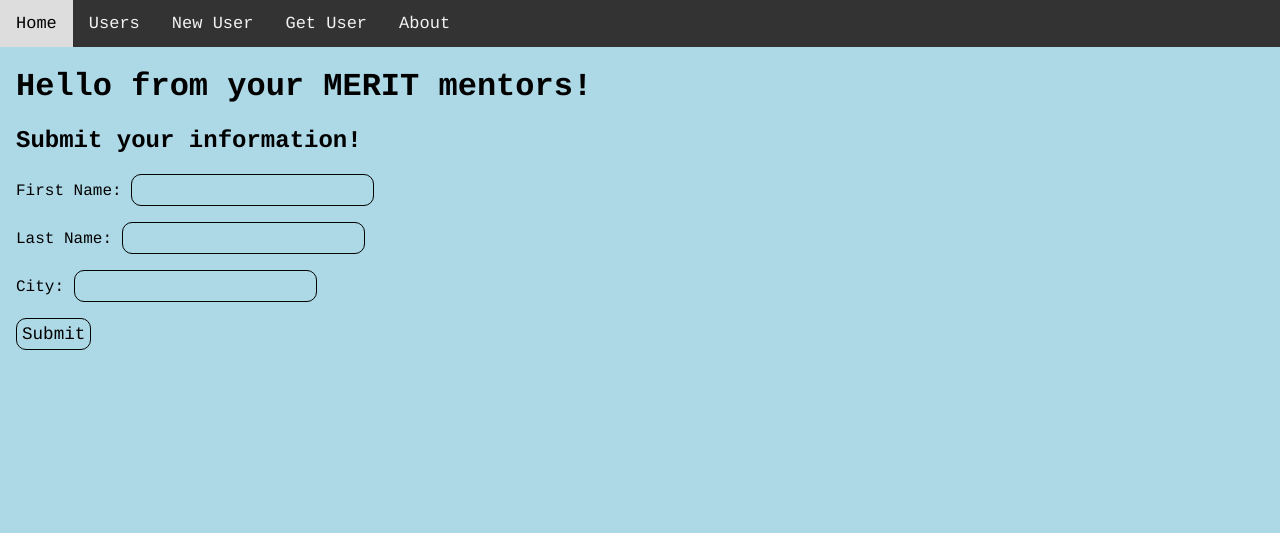
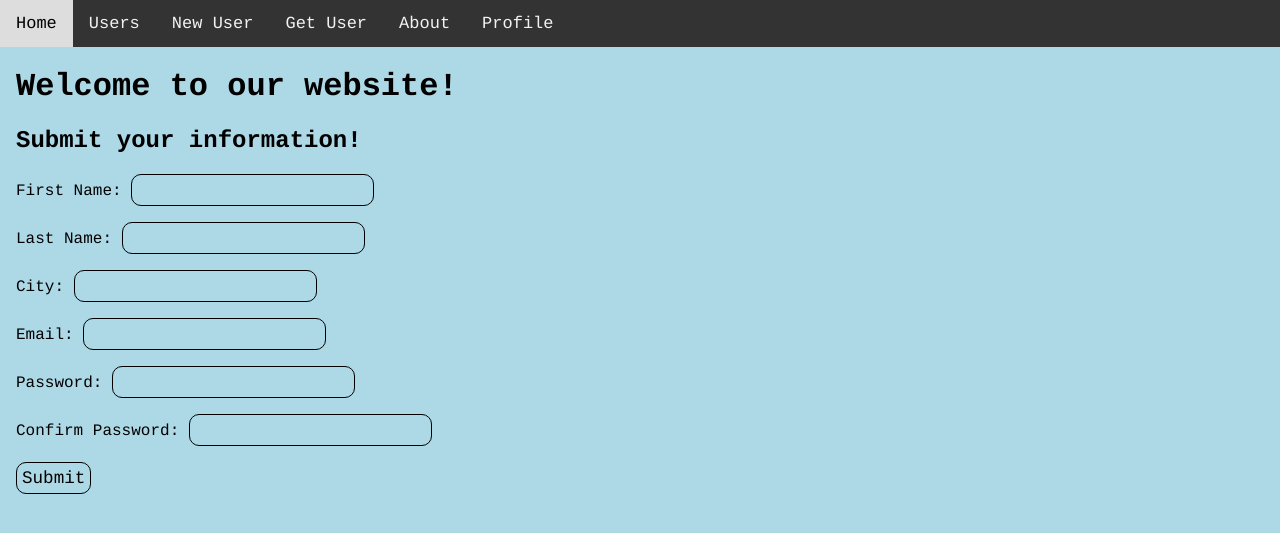
Before and after one commit to Jacqueline-Woo/group-project, a Flask app: page /newUser in a window 1280 px wide. Shown: the top 533 px of the page. Run offline with Flask 2, Linux system fonts and the light colour scheme.

Commit message:
commit new files

```diff
--- a/server.py
+++ b/server.py
@@ -7,9 +7,15 @@ app = Flask(__name__)
 def hello_world():
     return render_template("index.html")
 
+# HTML page?
 @app.route('/about')
-def about():
-    return 'This site was developed by Arpita'
+def about_us():
+   return render_template("about_us.html")
+
+# HTML page?
+@app.route('/profile')
+def profile():
+   return render_template("profile.html")
 
 @app.route('/hello/<uname>')
 def say_hello(uname):
@@ -27,7 +33,10 @@ def return_users():
                 users.append({
                 "fname": row[0],
                 "lname": row[1],
-                "city": row[2]
+                "city": row[2],
+                "email": row[3],
+                "password": row[4],
+                "confirmpassword": row[5]
                 })
             else:
                 first_line = False
@@ -48,13 +57,17 @@ def submit_form():
         fname = userdata["fname"]
         lname = userdata["lname"]
         city = userdata["city"]
-        if( len(fname) < 1 or len(lname) < 1 or len(city) < 1 ):
+        email = userdata["email"]
+        password = userdata["password"]
+        confirmpassword = userdata["confirmpassword"]
+        if( len(fname) < 1 or len(lname) < 1 or len(city) < 1 or len(email) < 1 or len(password) < 1  or len(confirmpassword) < 1 ):
             return render_template("new_user.html", status='Please resubmit with valid information.')
         else:
             with open('data/users.csv', mode='a', newline='') as file:
                 data = csv.writer(file)
-                data.writerow([fname, lname, city])
-            return render_template("new_user.html", status='User added!')
+                data.writerow([fname, lname, city, email, password, confirmpassword])
+            return render_template("new_user.html", status='You have successfully created an account!')
+
 
 # HTML form
 @app.route('/getUser')
--- a/templates/index.html
+++ b/templates/index.html
@@ -12,10 +12,11 @@
             <a href="/newUser">New User</a>
             <a href="/getUser">Get User</a>
             <a href="/about">About</a>
+            <a href="/profile">Profile</a>
         </div>
         <div class="bodyContent">
             <h1>
-                Hello from your MERIT mentors!
+                Welcome to our website!
             </h1>
             {% block form %} {% endblock %}
             {% block userList %}
@@ -27,6 +28,15 @@
                 <p>
                   <b>City</b>: {{ user.city }}
                 </p>
+                <p>
+                    <b>Email</b>: {{ user.email }}
+                </p>
+                <p>
+                    <b>Password</b>: {{ user.password }}
+                </p>
+                <p>
+                    <b>ConfirmPassword</b>: {{ user.confirmpassword }}
+                </p>
             {% endfor %}
             {% endblock %}
             </div>
--- a/templates/new_user.html
+++ b/templates/new_user.html
@@ -19,6 +19,9 @@
     <p>First Name: <input type="text" name="fname"></p>
     <p>Last Name: <input type="text" name="lname"></p>
     <p>City: <input type="text" name="city"></p>
+    <p>Email: <input type="text" name="email"></p>
+    <p>Password: <input type="text" name="password"></p>
+    <p>Confirm Password: <input type="text" name="confirmpassword"></p>
     <p><input type="submit"></p>
 </form>
 {% endblock %}
```
Also changed, not shown: templates/about_us.html (added, +21 -0 lines), templates/profile.html (added, +25 -0 lines).
